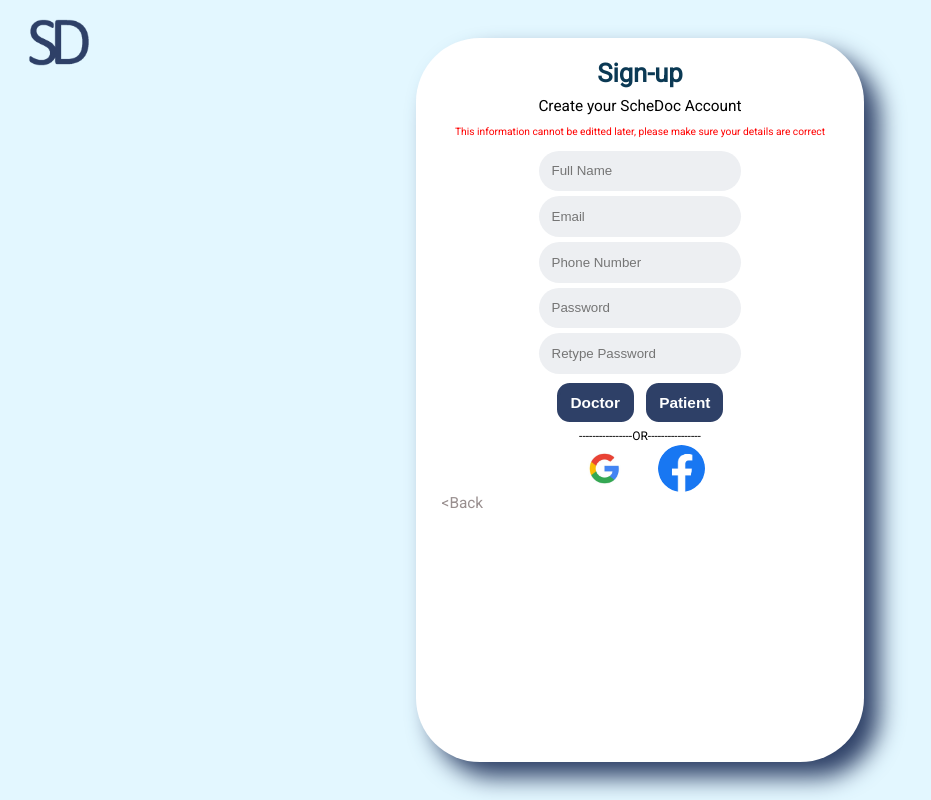
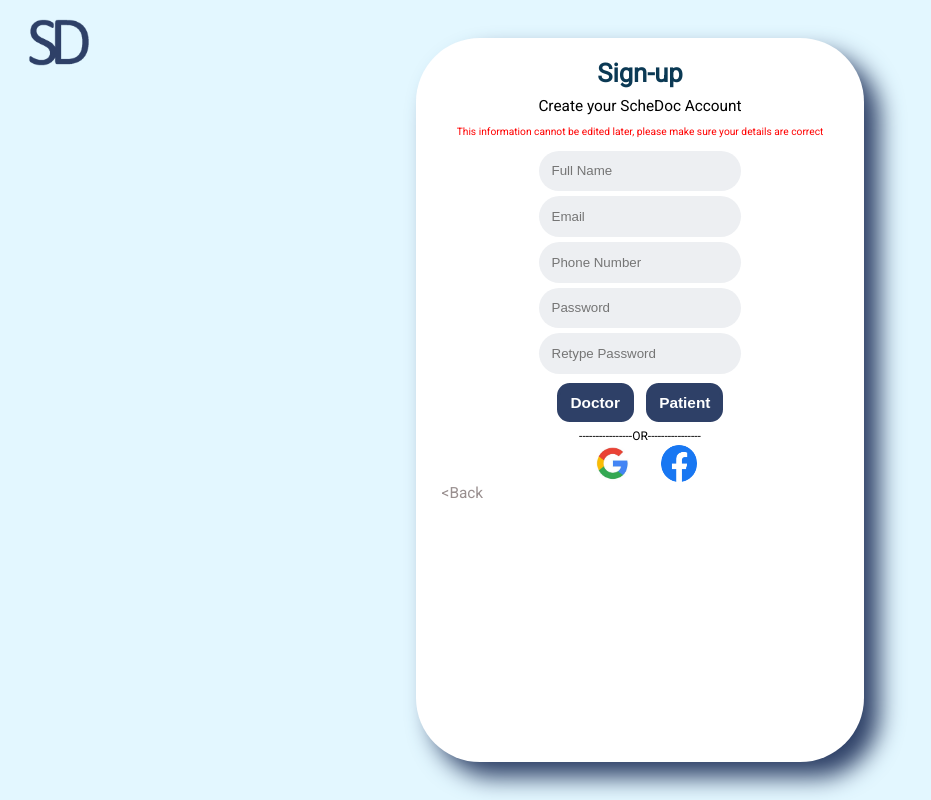
Before and after one commit to vinayjain05/OOP_Project, a React (Create React App) app in the folder client/: page /signup in a window 1280 px wide. Shown: the whole page, without its empty margins (0-931 px from the left). Built offline with nearby package versions, Linux system fonts and the light colour scheme.

Commit message:
icons size changed

```diff
--- a/client/src/components/UserOnboarding/Signup.js
+++ b/client/src/components/UserOnboarding/Signup.js
@@ -87,7 +87,7 @@ class Signup extends Component {
             <div className={styles.heading}>Sign-up</div>
             <div className={styles.descr}>Create your ScheDoc Account</div>
             <div className={styles.warning}>
-              This information cannot be editted later, please make sure your
+              This information cannot be edited later, please make sure your
               details are correct
             </div>
             <div>
--- a/client/src/css/Login.module.css
+++ b/client/src/css/Login.module.css
@@ -88,14 +88,14 @@
   text-align: center;
 }
 .google {
-  margin-left: 8vw;
+  margin-left: 9vw;
   margin-right: 2vw;
   background: white;
   border-radius:10em;
   padding:2px;
-  width: 4vw;
+  width: 3.2vw;
   float: left;
-  height: 4vw;
+  height: 3.2vw;
 }
 .google:hover{
   background: rgb(46, 64, 103)
@@ -112,9 +112,9 @@
   display: block;
   background: white;
   border-radius:10em;
-  width: 4vw;
+  width: 3.2vw;
   padding: 2px;
-  height: 4vw;
+  height: 3.2vw;
 }
 .facebook:hover{
   background: rgb(46, 64, 103)
--- a/client/src/css/Signup.module.css
+++ b/client/src/css/Signup.module.css
@@ -93,14 +93,14 @@
   text-align: center;
 }
 .google {
-  margin-left: 10.75vw;
+  margin-left: 11.75vw;
   margin-right: 2vw;
   background: white;
   border-radius:10em;
   padding:2px;
-  width: 4vw;
+  width: 3.2vw;
   float: left;
-  height: 4vw;
+  height: 3.2vw;
 }
 .google:hover{
   background: rgb(46, 64, 103);
@@ -117,9 +117,9 @@
     display: block;
     background: white;
     border-radius:10em;
-    width: 4vw;
+    width: 3.2vw;
     padding: 2px;
-    height: 4vw;
+    height: 3.2vw;
   }
 .facebook:hover{
   background: rgb(46, 64, 103);
```
Also changed, not shown: client/public/google.jpg.
